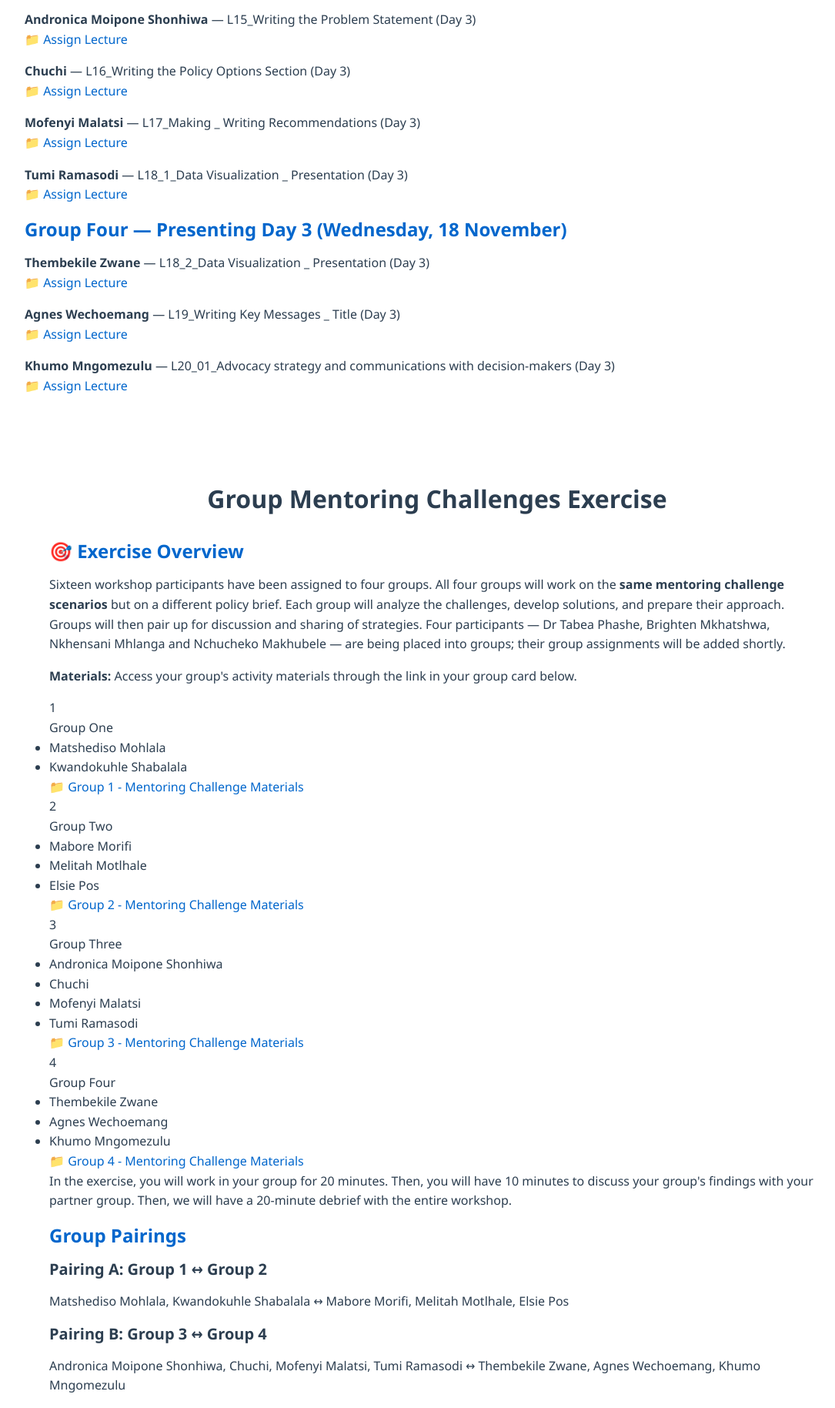
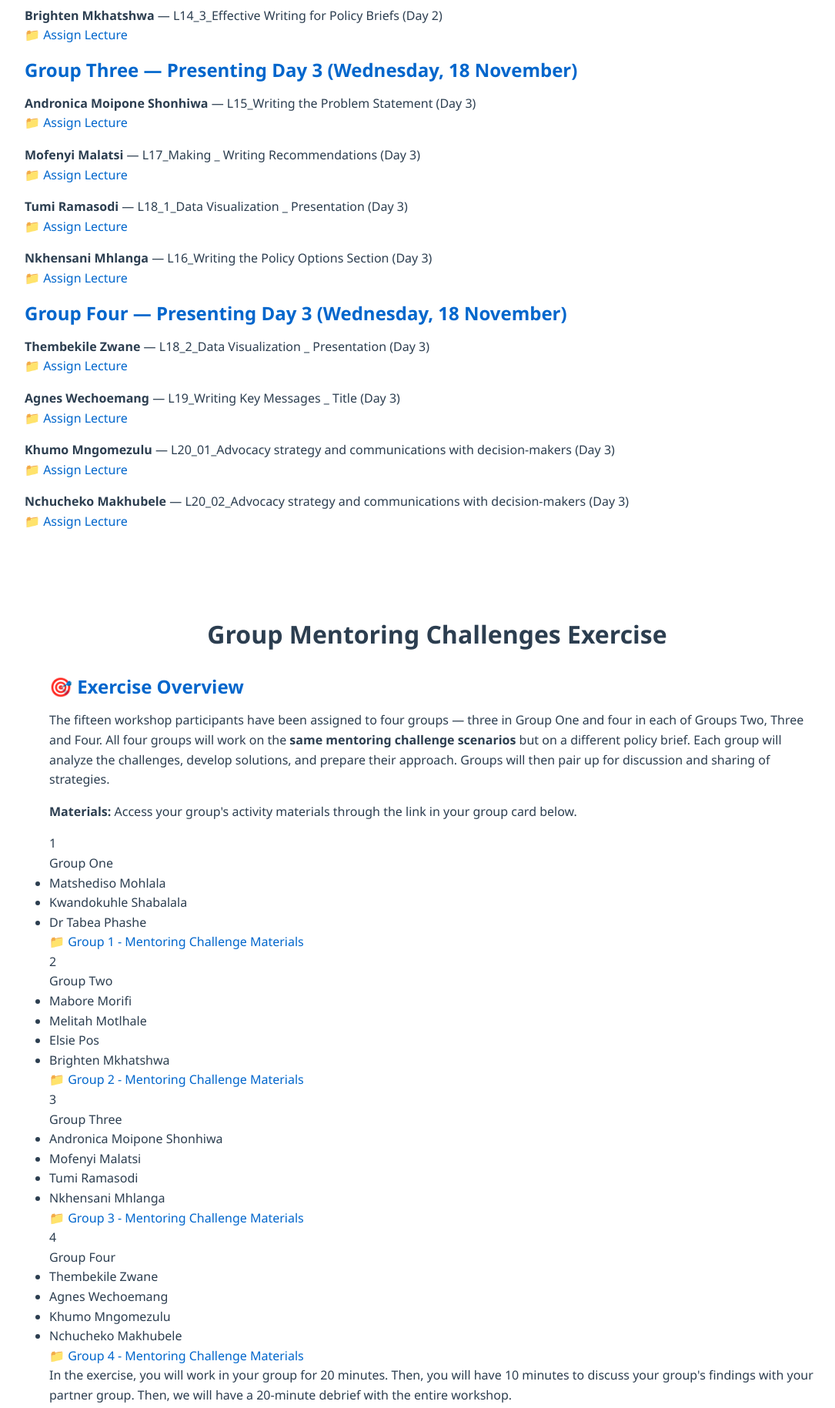
Before and after one commit to datatopolicy/South-Africa_TOT, a plain HTML site: page materials.html in a window 1280 px wide. Shown: the part 2178-4007 px from the top of the page at 77% size, without its empty margins (72-1157 px from the left). Drawn offline with Linux system fonts and the light colour scheme.

Commit message:
Add four practice-presentation groups and mentoring exercise groups (16 participants)

```diff
--- a/materials.html
+++ b/materials.html
@@ -67,7 +67,7 @@
             <h2>Group Assignments for Practice Presentations</h2>
             <div class="group-assignment-note">
                 <h3>&#128203; About Presentation Groups</h3>
-                <p>Sixteen participants are attending this workshop, in four groups. Twelve presenters are listed below, each with one lecture from the practice presentation folder, assigned in group order &mdash; only the 15 lectures actually in the folder are assigned (L01, L08, L14&ndash;L20). <strong>Groups 1 &amp; 2 present on Day 2 (Tuesday, 17 November) &mdash; the first seven lectures (L01_01 &ndash; L14_3); Groups 3 &amp; 4 present on Day 3 (Wednesday, 18 November) &mdash; the remaining eight lectures (L15 &ndash; L20_02).</strong> Each link below opens that presenter&rsquo;s deck directly; the full folder is <a href="https://drive.google.com/drive/u/0/folders/1sUT6edL-evdDWts73sOSeelTbS25cyAX" target="_blank">here</a>. Four participants &mdash; Dr Tabea Phashe, Brighten Mkhatshwa, Nkhensani Mhlanga and Nchucheko Makhubele &mdash; are being placed into groups; their presentation assignments will be added shortly.</p>
+                <p>The fifteen workshop participants have been assigned to four groups &mdash; three in Group One and four in each of Groups Two, Three and Four. Each participant presents one lecture from the practice presentation folder, assigned in group order &mdash; only the 15 lectures actually in the folder are assigned (L01, L08, L14&ndash;L20). <strong>Groups 1 &amp; 2 present on Day 2 (Tuesday, 17 November) &mdash; the first seven lectures (L01_01 &ndash; L14_3); Groups 3 &amp; 4 present on Day 3 (Wednesday, 18 November) &mdash; the remaining eight lectures (L15 &ndash; L20_02).</strong> Each link below opens that presenter&rsquo;s deck directly; the full folder is <a href="https://drive.google.com/drive/u/0/folders/1sUT6edL-evdDWts73sOSeelTbS25cyAX" target="_blank">here</a>.</p>
             </div>
 
             <h3 class="group-heading">Group One &mdash; Presenting Day 2 (Tuesday, 17 November)</h3>
@@ -76,7 +76,8 @@
                     <p class="assignment-member"><strong>Matshediso Mohlala</strong> &mdash; L01_01_Policy _ Policy Briefs (Day 2)<br>
                     <a href="https://drive.google.com/file/d/1yAf1f2kflwWotDYmFhYt-oUU-I5teAoL/view?usp=drive_web" target="_blank">&#128193; Assign Lecture</a></p>
                     <p class="assignment-member"><strong>Kwandokuhle Shabalala</strong> &mdash; L08_01_Stakeholder Analysis (Day 2)<br>
-                    <a href="https://drive.google.com/file/d/1aT2neli9yngy9MOjazrwBXQ-KEQGBAmP/view?usp=drive_web" target="_blank">&#128193; Assign Lecture</a></p>
+                    <a href="https://drive.google.com/file/d/1aT2neli9yngy9MOjazrwBXQ-KEQGBAmP/view?usp=drive_web" target="_blank">&#128193; Assign Lecture</a></p>                    <p class="assignment-member"><strong>Dr Tabea Phashe</strong> &mdash; L01_02_Policy _ Policy Briefs (Day 2)<br>
+                    <a href="https://drive.google.com/file/d/1dnm0EV2cW17fEJQbAKDSpFeEJpIhAz5Z/view?usp=drive_web" target="_blank">&#128193; Assign Lecture</a></p>
                 </div>
             </div>
 
@@ -88,7 +89,8 @@
                     <p class="assignment-member"><strong>Melitah Motlhale</strong> &mdash; L14_1_Effective Writing for Policy Briefs (Day 2)<br>
                     <a href="https://drive.google.com/file/d/1AQRXENxkSYKkFs3QA20BEnRTvWoGYmCI/view?usp=drive_web" target="_blank">&#128193; Assign Lecture</a></p>
                     <p class="assignment-member"><strong>Elsie Pos</strong> &mdash; L14_2_Effective Writing for Policy Briefs (Day 2)<br>
-                    <a href="https://drive.google.com/file/d/1a72wN_KZ6QzFdiJte-k1qacnS7mpZoMo/view?usp=drive_web" target="_blank">&#128193; Assign Lecture</a></p>
+                    <a href="https://drive.google.com/file/d/1a72wN_KZ6QzFdiJte-k1qacnS7mpZoMo/view?usp=drive_web" target="_blank">&#128193; Assign Lecture</a></p>                    <p class="assignment-member"><strong>Brighten Mkhatshwa</strong> &mdash; L14_3_Effective Writing for Policy Briefs (Day 2)<br>
+                    <a href="https://drive.google.com/file/d/1Uk07StLMyffNALMcQ0wQooYU9BNQlIOW/view?usp=drive_web" target="_blank">&#128193; Assign Lecture</a></p>
                 </div>
             </div>
 
@@ -97,12 +99,11 @@
                 <div class="group-assignment">
                     <p class="assignment-member"><strong>Andronica Moipone Shonhiwa</strong> &mdash; L15_Writing the Problem Statement (Day 3)<br>
                     <a href="https://drive.google.com/file/d/1cPaZbiRrAQqCNKVGFgpGSCWigg9rbJXg/view?usp=drive_web" target="_blank">&#128193; Assign Lecture</a></p>
-                    <p class="assignment-member"><strong>Chuchi</strong> &mdash; L16_Writing the Policy Options Section (Day 3)<br>
-                    <a href="https://drive.google.com/file/d/1dS3o-O3Fu9-DoauD9vF90pI5_Q6kW39A/view?usp=drive_web" target="_blank">&#128193; Assign Lecture</a></p>
                     <p class="assignment-member"><strong>Mofenyi Malatsi</strong> &mdash; L17_Making _ Writing Recommendations (Day 3)<br>
                     <a href="https://drive.google.com/file/d/1EMlZjewVnLRC0UT4lxNbA2PMNXK33dOY/view?usp=drive_web" target="_blank">&#128193; Assign Lecture</a></p>
                     <p class="assignment-member"><strong>Tumi Ramasodi</strong> &mdash; L18_1_Data Visualization _ Presentation (Day 3)<br>
-                    <a href="https://drive.google.com/file/d/1BvZ1N5RXMXkrO6ySjaO3fsOOPHHC4I2m/view?usp=drive_web" target="_blank">&#128193; Assign Lecture</a></p>
+                    <a href="https://drive.google.com/file/d/1BvZ1N5RXMXkrO6ySjaO3fsOOPHHC4I2m/view?usp=drive_web" target="_blank">&#128193; Assign Lecture</a></p>                    <p class="assignment-member"><strong>Nkhensani Mhlanga</strong> &mdash; L16_Writing the Policy Options Section (Day 3)<br>
+                    <a href="https://drive.google.com/file/d/1dS3o-O3Fu9-DoauD9vF90pI5_Q6kW39A/view?usp=drive_web" target="_blank">&#128193; Assign Lecture</a></p>
                 </div>
             </div>
 
@@ -114,7 +115,8 @@
                     <p class="assignment-member"><strong>Agnes Wechoemang</strong> &mdash; L19_Writing Key Messages _ Title (Day 3)<br>
                     <a href="https://drive.google.com/file/d/123w-Xq1MYnLF2HMSCYe8a5lpFFu830pT/view?usp=drive_web" target="_blank">&#128193; Assign Lecture</a></p>
                     <p class="assignment-member"><strong>Khumo Mngomezulu</strong> &mdash; L20_01_Advocacy strategy and communications with decision-makers (Day 3)<br>
-                    <a href="https://drive.google.com/file/d/1loB9NalO5NJXVJZsblOo3BW1A3Bdz3Lk/view?usp=drive_web" target="_blank">&#128193; Assign Lecture</a></p>
+                    <a href="https://drive.google.com/file/d/1loB9NalO5NJXVJZsblOo3BW1A3Bdz3Lk/view?usp=drive_web" target="_blank">&#128193; Assign Lecture</a></p>                    <p class="assignment-member"><strong>Nchucheko Makhubele</strong> &mdash; L20_02_Advocacy strategy and communications with decision-makers (Day 3)<br>
+                    <a href="https://drive.google.com/file/d/1AhASxvcmVQefUzWc8MiVzvjQZKILuUuR/view?usp=drive_web" target="_blank">&#128193; Assign Lecture</a></p>
                 </div>
             </div>
         </section>
@@ -125,7 +127,7 @@
 
                 <div class="group-assignment-note">
                     <h3>&#127919; Exercise Overview</h3>
-                    <p>Sixteen workshop participants have been assigned to four groups. All four groups will work on the <strong>same mentoring challenge scenarios</strong> but on a different policy brief. Each group will analyze the challenges, develop solutions, and prepare their approach. Groups will then pair up for discussion and sharing of strategies. Four participants &mdash; Dr Tabea Phashe, Brighten Mkhatshwa, Nkhensani Mhlanga and Nchucheko Makhubele &mdash; are being placed into groups; their group assignments will be added shortly.</p>
+                    <p>The fifteen workshop participants have been assigned to four groups &mdash; three in Group One and four in each of Groups Two, Three and Four. All four groups will work on the <strong>same mentoring challenge scenarios</strong> but on a different policy brief. Each group will analyze the challenges, develop solutions, and prepare their approach. Groups will then pair up for discussion and sharing of strategies.</p>
                     <p><strong>Materials:</strong> Access your group's activity materials through the link in your group card below.</p>
                 </div>
 
@@ -142,6 +144,8 @@
                             </li>
                             <li class="participant-item">
                                 <span class="participant-name">Kwandokuhle Shabalala</span>
+                            </li>                            <li class="participant-item">
+                                <span class="participant-name">Dr Tabea Phashe</span>
                             </li>
                         </ul>
                         <div class="group-link-section">
@@ -166,6 +170,8 @@
                             </li>
                             <li class="participant-item">
                                 <span class="participant-name">Elsie Pos</span>
+                            </li>                            <li class="participant-item">
+                                <span class="participant-name">Brighten Mkhatshwa</span>
                             </li>
                         </ul>
                         <div class="group-link-section">
@@ -186,13 +192,12 @@
                                 <span class="participant-name">Andronica Moipone Shonhiwa</span>
                             </li>
                             <li class="participant-item">
-                                <span class="participant-name">Chuchi</span>
-                            </li>
-                            <li class="participant-item">
                                 <span class="participant-name">Mofenyi Malatsi</span>
                             </li>
                             <li class="participant-item">
                                 <span class="participant-name">Tumi Ramasodi</span>
+                            </li>                            <li class="participant-item">
+                                <span class="participant-name">Nkhensani Mhlanga</span>
                             </li>
                         </ul>
                         <div class="group-link-section">
@@ -217,6 +222,8 @@
                             </li>
                             <li class="participant-item">
                                 <span class="participant-name">Khumo Mngomezulu</span>
+                            </li>                            <li class="participant-item">
+                                <span class="participant-name">Nchucheko Makhubele</span>
                             </li>
                         </ul>
                         <div class="group-link-section">
@@ -233,11 +240,11 @@
                 <div class="pairings-section">
                     <div class="pairing-group">
                         <h4 class="pairing-heading">Pairing A: Group 1 &#8596; Group 2</h4>
-                        <p class="pairing-members">Matshediso Mohlala, Kwandokuhle Shabalala &#8596; Mabore Morifi, Melitah Motlhale, Elsie Pos</p>
+                        <p class="pairing-members">Matshediso Mohlala, Kwandokuhle Shabalala, Dr Tabea Phashe &#8596; Mabore Morifi, Melitah Motlhale, Elsie Pos, Brighten Mkhatshwa</p>
                     </div>
                     <div class="pairing-group">
                         <h4 class="pairing-heading">Pairing B: Group 3 &#8596; Group 4</h4>
-                        <p class="pairing-members">Andronica Moipone Shonhiwa, Chuchi, Mofenyi Malatsi, Tumi Ramasodi &#8596; Thembekile Zwane, Agnes Wechoemang, Khumo Mngomezulu</p>
+                        <p class="pairing-members">Andronica Moipone Shonhiwa, Mofenyi Malatsi, Tumi Ramasodi, Nkhensani Mhlanga &#8596; Thembekile Zwane, Agnes Wechoemang, Khumo Mngomezulu, Nchucheko Makhubele</p>
                     </div>
                 </div>
             </div>
```
